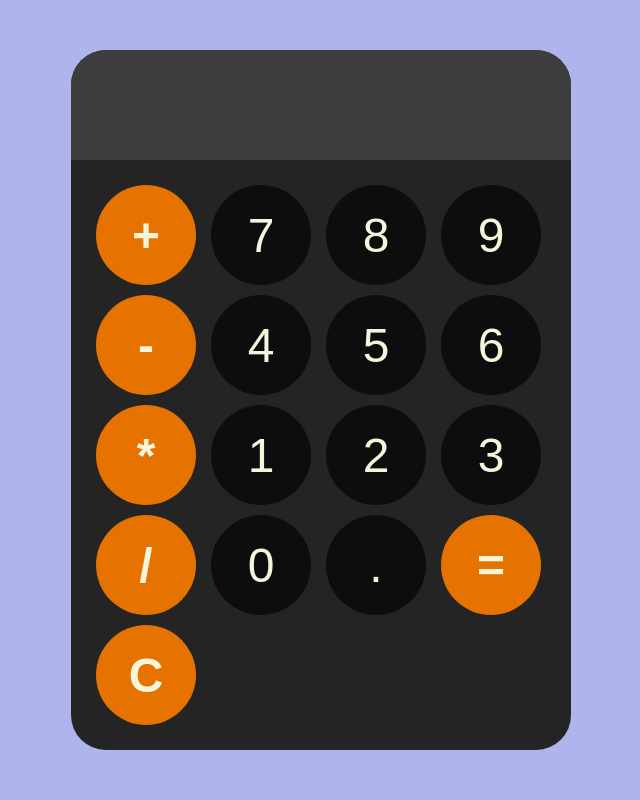
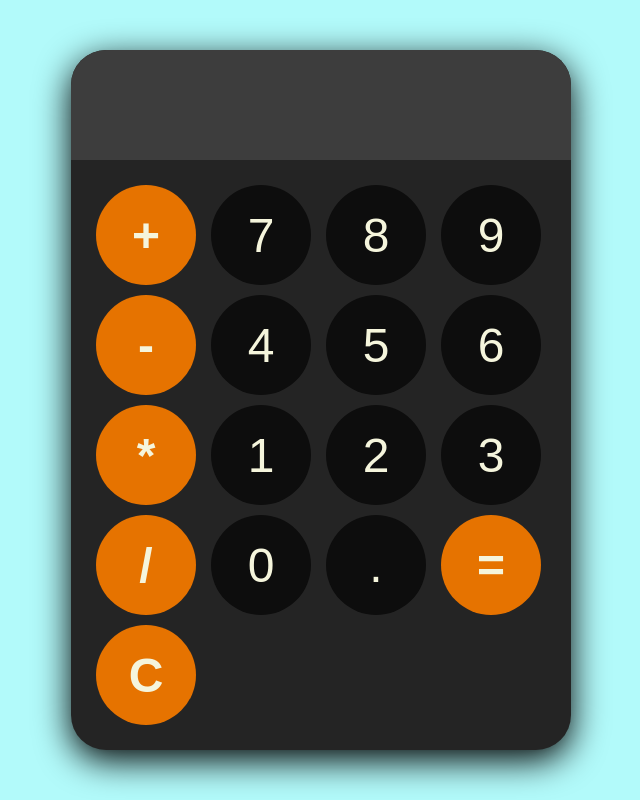
Before and after one commit to a1rmanTomer/Calculator-App, a plain HTML site: page index.html in a window 1280 px wide. Shown: the whole page, without its empty margins (319-959 px from the left). Drawn offline with nearby package versions, Linux system fonts and the light colour scheme.

Commit message:
upgraded display, added shadow.

```diff
--- a/style.css
+++ b/style.css
@@ -4,7 +4,7 @@ body{
     margin: 0;
     justify-content: center;
     align-items: center;
-    background-color: rgb(174, 180, 236);
+    background-color: rgb(178, 250, 250);
     display:flex;
     height: 100vh;
 }
@@ -17,16 +17,20 @@ body{
     overflow: hidden;
     background-color: rgb(36, 36, 36);
     max-width: 500px;
+    box-shadow: 0 10px 35px black;
 }
 
 #display{
     width: 100%;
+    max-width: fit-content;
     height: 90px;
-    font-size: 45px;
+    font-size: 55px;
     padding: 10px;
     background-color: rgb(61, 61, 61);
     border: none;
     color: #f3f3f3;
+    font-family: inherit;
+    font-weight: 700;
 }
 
 #keys{
```
